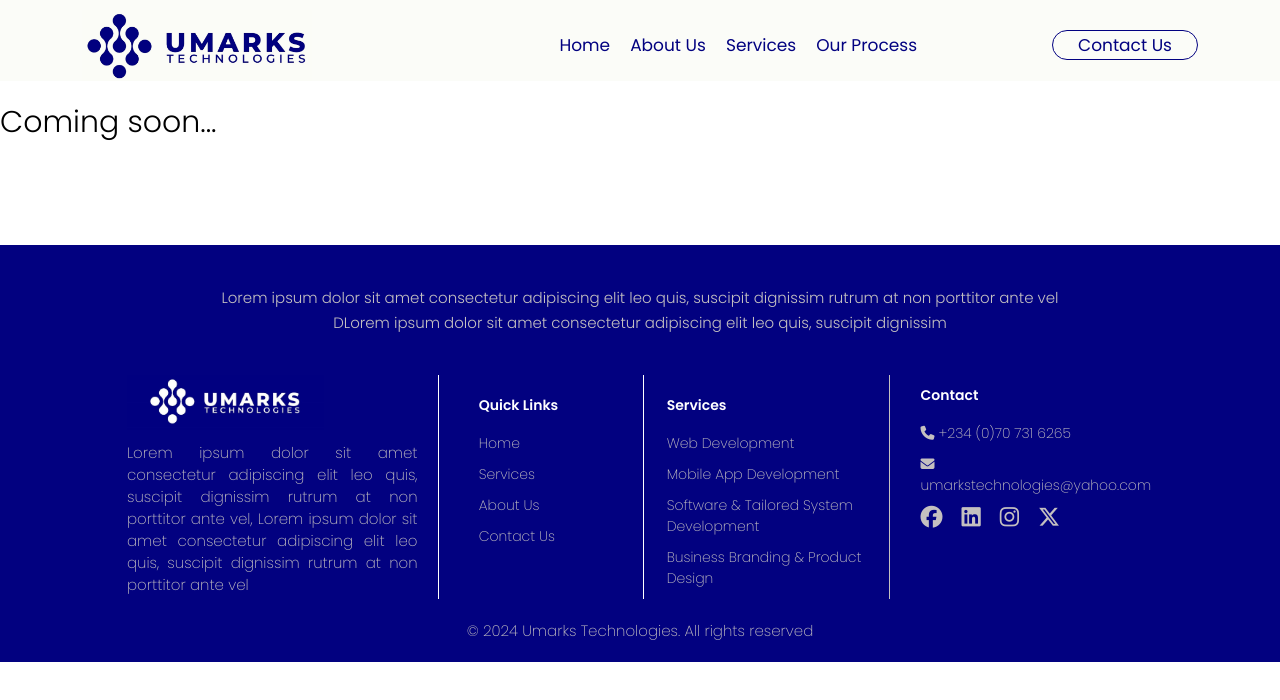
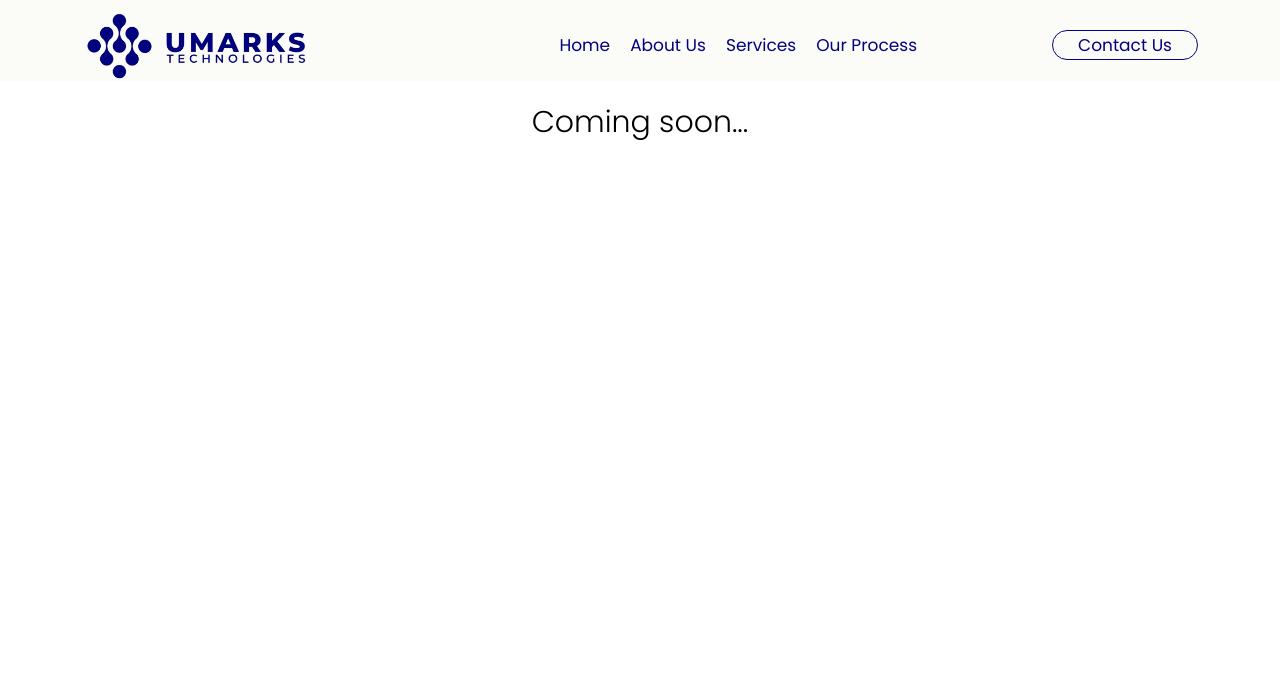
Before and after one commit to UMARKS-TECHNOLOGIES/umarks-website, a plain HTML site: page index.html in a window 1280 px wide. Drawn offline with nearby package versions, Linux system fonts and the light colour scheme; files whose address does not match are found by name; a web font is replaced by a local one.

Commit message:
footer removed

```diff
--- a/index.html
+++ b/index.html
@@ -98,14 +98,14 @@
     <!-- HERO SECTION -->
 <section>
     <div>
-        <h2 style="font-family: 'Poppins', sans-serif; font-size: 30px; font-weight: 300; padding-top: 100px; padding-bottom: 100px;">
+        <h2 style="font-family: 'Poppins', sans-serif; font-size: 30px; font-weight: 300; padding-top: 100px; padding-bottom: 100px; text-align: center;">
             Coming soon...
         </h2>
     </div>
 </section>
 
     <!-- FOOTER SECTION -->
-    <section class="footer">
+   <!--  <section class="footer">
         <div class="txt1">
             <p style="font-family: 'Poppins', sans-serif; font-size: 15px; font-weight: 300;">
                 Lorem ipsum dolor sit amet consectetur adipiscing elit leo quis, suscipit dignissim rutrum at non porttitor ante vel
@@ -130,8 +130,7 @@
                     <a href="index.html">Services </a>
                     <a href="index.html">About Us</a>
                     <a href="index.html">Contact Us</a>
-                    <!-- <a href="#" data-aos="fade-left" data-aos-duration="2000">Community</a>
-                    <a href="#" data-aos="fade-left" data-aos-duration="2000">Aesthetics</a> -->
+
                 </div>
                 <div class="div3">
                     <p style="color: #FFFFFF; font-weight:600;font-family: 'Poppins', sans-serif; font-size: 14px; padding-bottom: 17px; ">Services</p>
@@ -163,7 +162,7 @@
         <div class="last" style="padding-top:10px; padding-bottom: 10px; ">
             <p style="font-family: 'Poppins', sans-serif; font-size: 15px; font-weight: 200; color: #c4c0c0; text-align: center; ">© 2024 Umarks Technologies. All rights reserved </p>
         </div>
-    </section>
+    </section> -->
 
 
     <!-- SWIPER JS FILE -->
```
